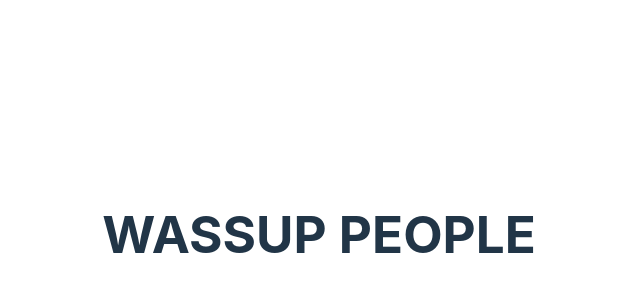
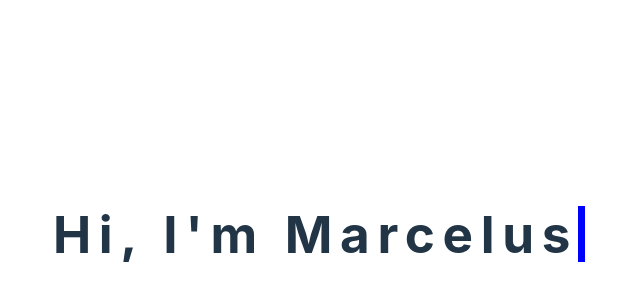
Before and after one commit to mebsport/portfolio, a React (Vite) app: page / in a window 1280 px wide. Shown: the part 166-466 px from the top of the page, without its empty margins (321-961 px from the left). Built offline with nearby package versions, Linux system fonts and the light colour scheme.

Commit message:
Typewriter Animation For Home Screen

```diff
--- a/package.json
+++ b/package.json
@@ -10,11 +10,13 @@
   },
   "dependencies": {
     "react": "^18.2.0",
-    "react-dom": "^18.2.0"
+    "react-dom": "^18.2.0",
+    "styled-components": "^5.3.9"
   },
   "devDependencies": {
     "@types/react": "^18.0.27",
     "@types/react-dom": "^18.0.10",
+    "@types/styled-components": "^5.1.26",
     "@vitejs/plugin-react": "^3.1.0",
     "typescript": "^4.9.3",
     "vite": "^4.1.0"
--- a/src/App.tsx
+++ b/src/App.tsx
@@ -1,13 +1,50 @@
 import { useState } from 'react';
 import reactLogo from './assets/react.svg';
 import './App.css';
+import styled from 'styled-components';
+import { useEffect } from 'react';
+
+const Hello = styled.h1`
+  overflow: hidden; /* Ensures the content is not revealed until the animation */
+  border-right: 0.15em solid blue; /* The typwriter cursor */
+  white-space: nowrap; /* Keeps the content on a single line */
+  margin: 0 auto; /* Gives that scrolling effect as the typing happens */
+  letter-spacing: 0.15em; /* Adjust as needed */
+  animation: typing 3.5s steps(40, end), blink-caret 0.75s step-end infinite;
+
+  /* The typing effect */
+  @keyframes typing {
+    from {
+      width: 0;
+    }
+    to {
+      width: 100%;
+    }
+  }
+
+  /* The typewriter cursor effect */
+  @keyframes blink-caret {
+    from,
+    to {
+      border-color: transparent;
+    }
+    50% {
+      border-color: #0000ff;
+    }
+  }
+`;
 
 function App() {
-  const [count, setCount] = useState(0);
+  useEffect(() => {
+    const eventHandler = (e) => e.preventDefault();
+
+    window.addEventListener('contextmenu', eventHandler);
+    return () => window.removeEventListener('contextmenu', eventHandler);
+  }, []);
 
   return (
     <div className='App'>
-      <h1>WASSUP PEOPLE</h1>
+      <Hello>Hi, I'm Marcelus</Hello>
     </div>
   );
 }
```
Also changed, not shown: 1 other file (tests, documents, lock files or other folders).
